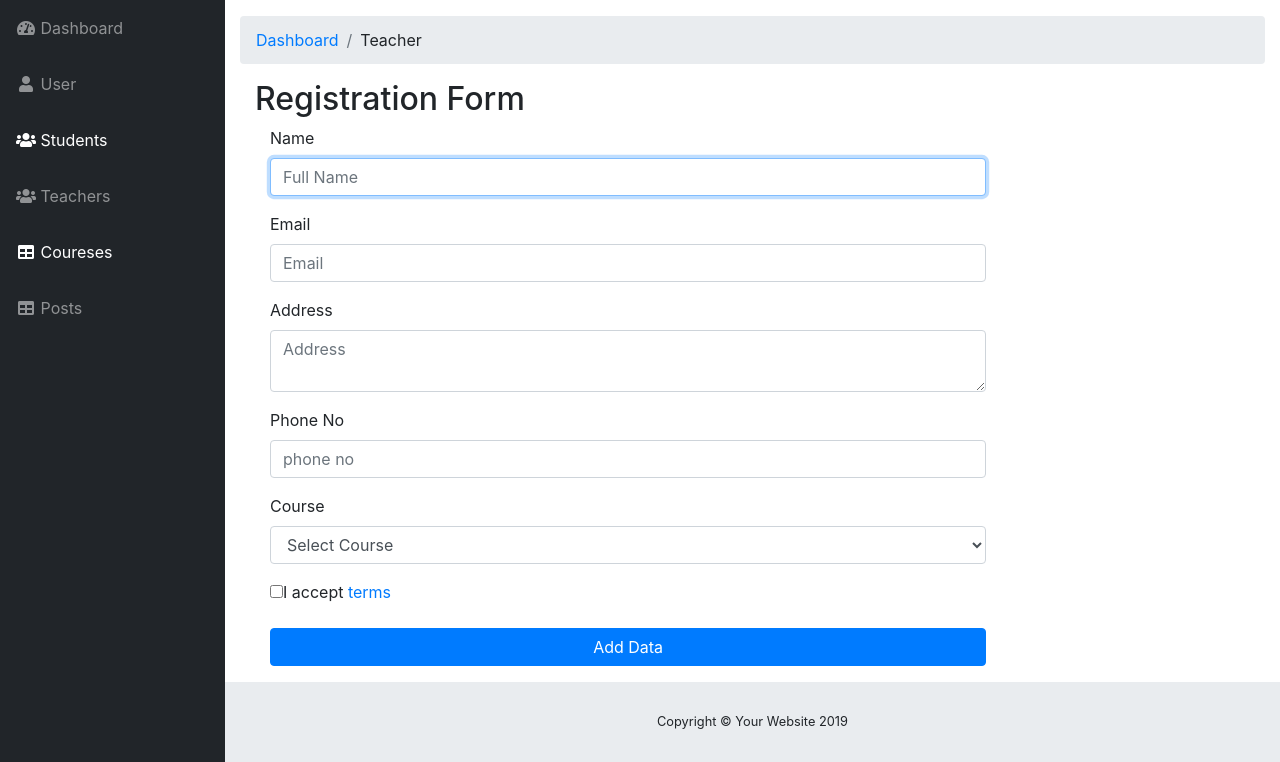
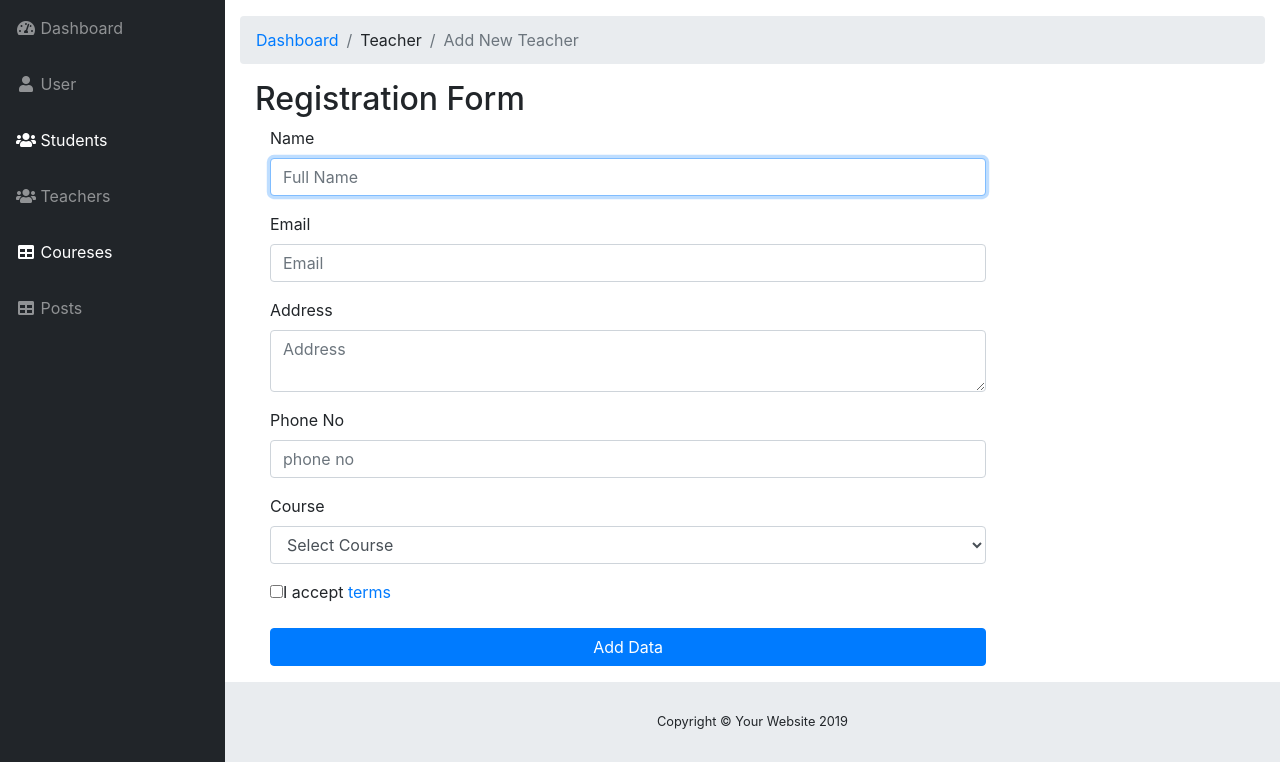
Before and after one commit to ThuraSittNaing/linntrainingcenter, a PHP site: page /linntrainingcenter/admin/add-teacher.php in a window 1280 px wide. Shown: the part 56-818 px from the top of the page. Run offline with PHP 8.4, Linux system fonts and the light colour scheme; data that the repository does not hold is empty.

Commit message:
Update add-teacher.php

```diff
--- a/admin/add-teacher.php
+++ b/admin/add-teacher.php
@@ -15,6 +15,7 @@
             <a href="#">Dashboard</a>
           </li>
           <li class="breadcrumb-item">Teacher</li>
+          <li class="breadcrumb-item active">Add New Teacher</li>
 
         </ol>
 
```
